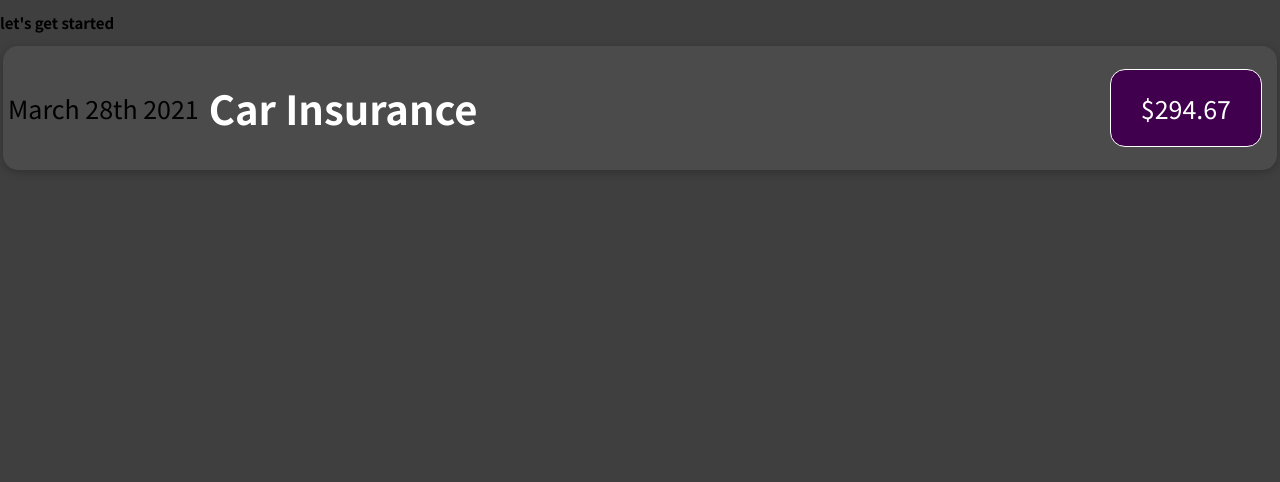
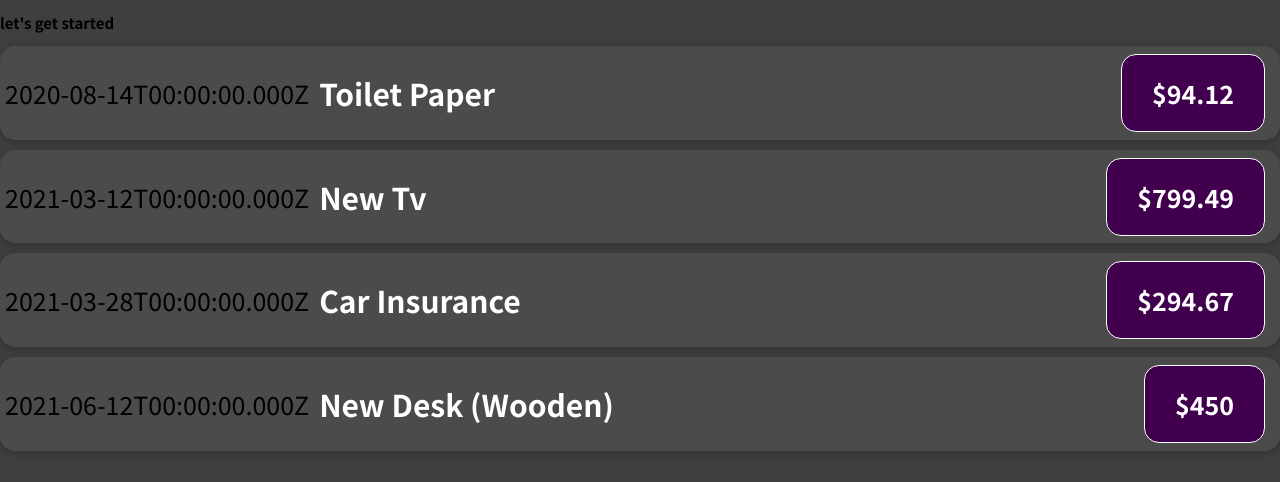
Before and after one commit to StrongMind0/React.-Expenses-App, a JavaScript app: page / in a window 1280 px wide. Shown: the top 482 px of the page. Built offline with nearby package versions, Linux system fonts and the light colour scheme.

Commit message:
passing data to the components via props

```diff
--- a/src/App.js
+++ b/src/App.js
@@ -2,10 +2,39 @@
 import ExpenseItem from './components/ExpenseItem';
 
 function App() {
+  const expense = [
+    {
+      id: 'el',
+      title: 'Toilet Paper',
+      amount: 94.12,
+      date: new Date(2020, 7, 14)
+    },
+    {
+      id: 'e2',
+      title: 'New Tv',
+      amount: 799.49,
+      date: new Date(2021, 2, 12),
+    },
+    {
+      id: 'e3',
+      title: 'Car Insurance',
+      amount: 294.67,
+      date: new Date(2021, 2, 28),
+    },
+    {
+      id: 'e4',
+      title: 'New Desk (Wooden)',
+      amount: 450,
+      date: new Date(2021, 5, 12),
+    }
+  ]
   return (
     <div>
       <h2>let's get started </h2>
-    <ExpenseItem></ExpenseItem>
+      <ExpenseItem title={expense[0].title} amount={expense[0].amount} date={expense[0].date}></ExpenseItem>
+      <ExpenseItem title={expense[1].title} amount={expense[1].amount} date={expense[1].date}></ExpenseItem>
+      <ExpenseItem title={expense[2].title} amount={expense[2].amount} date={expense[2].date}></ExpenseItem>
+      <ExpenseItem title={expense[3].title} amount={expense[3].amount} date={expense[3].date}></ExpenseItem>
     </div>
   );
 }
--- a/src/components/ExpenseItem.css
+++ b/src/components/ExpenseItem.css
@@ -10,7 +10,7 @@
    font-size: 2.5rem;
    background: #4b4b4b;
    border-radius: 15px;
-   margin: 3px;
+   margin: 1rem 0;
    box-shadow: 0 2px 8px rgba(0, 0, 0, 0.25);
    padding: 0 0.5rem;
 }
@@ -24,7 +24,7 @@
 }
 
 .expense-item__details>h2{
-    font-size: 4rem;
+    font-size: 3rem;
     color: #fff;
 }
 
@@ -37,4 +37,5 @@
     color: #fff;
     padding: 2rem 3rem;
     border-radius: 15px;
+    font-weight: bold;
 }
--- a/src/components/ExpenseItem.js
+++ b/src/components/ExpenseItem.js
@@ -1,14 +1,13 @@
 import './ExpenseItem.css'
 
-function ExpenseItem() {
+function ExpenseItem(props) {
     return (
         <div className='expense-item'>
-            <div>March 28th 2021</div>
+            <div>{props.date.toISOString()}</div>
             <div className='expense-item__details'>
-                <h2> Car Insurance </h2>
-                <div className='expense-item__price'> $294.67 </div>
+                <h2> {props.title} </h2>
+                <div className='expense-item__price'> ${props.amount} </div>
             </div>
-
         </div>
     );
 }
```
